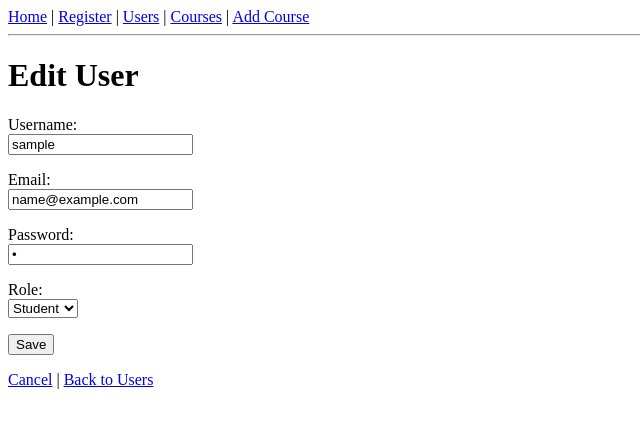
After one commit to MohammedAzhar043/lms, a Flask app: page /user/edit/1 in a window 1280 px wide. The commit adds this page. Shown: the top 428 px of the page, without its empty margins (0-640 px from the left). Run offline with Flask 3, Linux system fonts and the light colour scheme; tables that the repository leaves empty hold one stand-in row (values such as "Sample post").

Commit message:
curd completed

```diff
--- a/app.py
+++ b/app.py
@@ -1,8 +1,15 @@
 # LearnByTech - Flask Application
 # Segment 1: Project setup, config, models, DB create_all
 # Segment 2: Base template, Read (list users, list courses)
+# Segment 3: User Create (registration form + route)
+# Segment 4: User Read (list + detail)
+# Segment 5: User Update (edit form + route)
+# Segment 6: User Delete
+# Segment 7: Course Create
+# Segment 8: Course Read (list + detail)
+# Segment 9: Course Update and Delete
 
-from flask import Flask, render_template
+from flask import Flask, render_template, request, redirect, url_for
 from models import db, User, Course
 
 app = Flask(__name__)
@@ -37,6 +44,96 @@ def list_courses():
     return render_template('course_list.html', courses=courses)
 
 
+@app.route('/register', methods=['GET', 'POST'])
+def register():
+    """Create: user registration (Segment 3). GET = form, POST = save and redirect."""
+    if request.method == 'POST':
+        username = request.form['username']
+        email = request.form['email']
+        password = request.form['password']
+        role = request.form['role']
+        user = User(username=username, email=email, password=password, role=role)
+        db.session.add(user)
+        db.session.commit()
+        return redirect(url_for('list_users'))
+    return render_template('register.html')
+
+
+@app.route('/user/<int:id>')
+def user_detail(id):
+    """Read: single user detail (Segment 4)."""
+    user = User.query.get_or_404(id)
+    return render_template('user_detail.html', user=user)
+
+
+@app.route('/user/edit/<int:id>', methods=['GET', 'POST'])
+def edit_user(id):
+    """Update: edit user (Segment 5). GET = form with data, POST = save and redirect."""
+    user = User.query.get_or_404(id)
+    if request.method == 'POST':
+        user.username = request.form['username']
+        user.email = request.form['email']
+        user.password = request.form['password']
+        user.role = request.form['role']
+        db.session.commit()
+        return redirect(url_for('list_users'))
+    return render_template('user_edit.html', user=user)
+
+
+@app.route('/user/delete/<int:id>')
+def delete_user(id):
+    """Delete: remove user (Segment 6). Redirect to list after delete."""
+    user = User.query.get_or_404(id)
+    db.session.delete(user)
+    db.session.commit()
+    return redirect(url_for('list_users'))
+
+
+@app.route('/course/create', methods=['GET', 'POST'])
+def course_create():
+    """Create: add course (Segment 7). GET = form, POST = save and redirect."""
+    if request.method == 'POST':
+        title = request.form['title']
+        description = request.form.get('description', '')
+        teacher_id = request.form['teacher_id']
+        course = Course(title=title, description=description, teacher_id=int(teacher_id))
+        db.session.add(course)
+        db.session.commit()
+        return redirect(url_for('list_courses'))
+    teachers = User.query.filter_by(role='teacher').all()
+    return render_template('course_form.html', teachers=teachers)
+
+
+@app.route('/course/<int:id>')
+def course_detail(id):
+    """Read: single course detail (Segment 8)."""
+    course = Course.query.get_or_404(id)
+    return render_template('course_detail.html', course=course)
+
+
+@app.route('/course/edit/<int:id>', methods=['GET', 'POST'])
+def course_edit(id):
+    """Update: edit course (Segment 9). GET = form with data, POST = save and redirect."""
+    course = Course.query.get_or_404(id)
+    if request.method == 'POST':
+        course.title = request.form['title']
+        course.description = request.form.get('description', '')
+        course.teacher_id = int(request.form['teacher_id'])
+        db.session.commit()
+        return redirect(url_for('list_courses'))
+    teachers = User.query.filter_by(role='teacher').all()
+    return render_template('course_edit.html', course=course, teachers=teachers)
+
+
+@app.route('/course/delete/<int:id>')
+def course_delete(id):
+    """Delete: remove course (Segment 9). Redirect to list after delete."""
+    course = Course.query.get_or_404(id)
+    db.session.delete(course)
+    db.session.commit()
+    return redirect(url_for('list_courses'))
+
+
 # Create all tables when app runs (first time)
 with app.app_context():
     db.create_all()
--- a/templates/base.html
+++ b/templates/base.html
@@ -8,8 +8,10 @@
 <body>
     <nav>
         <a href="{{ url_for('home') }}">Home</a> |
+        <a href="{{ url_for('register') }}">Register</a> |
         <a href="{{ url_for('list_users') }}">Users</a> |
-        <a href="{{ url_for('list_courses') }}">Courses</a>
+        <a href="{{ url_for('list_courses') }}">Courses</a> |
+        <a href="{{ url_for('course_create') }}">Add Course</a>
     </nav>
     <hr>
     <main>
--- /dev/null
+++ b/templates/user_edit.html
@@ -0,0 +1,30 @@
+{% extends "base.html" %}
+{% block title %}Edit {{ user.username }} - LearnByTech{% endblock %}
+{% block content %}
+<h1>Edit User</h1>
+<form method="post" action="{{ url_for('edit_user', id=user.id) }}">
+    <p>
+        <label>Username:</label><br>
+        <input type="text" name="username" value="{{ user.username }}" required>
+    </p>
+    <p>
+        <label>Email:</label><br>
+        <input type="email" name="email" value="{{ user.email }}" required>
+    </p>
+    <p>
+        <label>Password:</label><br>
+        <input type="password" name="password" value="{{ user.password }}" required>
+    </p>
+    <p>
+        <label>Role:</label><br>
+        <select name="role" required>
+            <option value="student" {% if user.role == 'student' %}selected{% endif %}>Student</option>
+            <option value="teacher" {% if user.role == 'teacher' %}selected{% endif %}>Teacher</option>
+        </select>
+    </p>
+    <p>
+        <button type="submit">Save</button>
+    </p>
+</form>
+<p><a href="{{ url_for('user_detail', id=user.id) }}">Cancel</a> | <a href="{{ url_for('list_users') }}">Back to Users</a></p>
+{% endblock %}
--- a/templates/user_list.html
+++ b/templates/user_list.html
@@ -10,20 +10,22 @@
             <th>Username</th>
             <th>Email</th>
             <th>Role</th>
+            <th>Actions</th>
         </tr>
     </thead>
     <tbody>
         {% for user in users %}
         <tr>
             <td>{{ user.id }}</td>
-            <td>{{ user.username }}</td>
+            <td><a href="{{ url_for('user_detail', id=user.id) }}">{{ user.username }}</a></td>
             <td>{{ user.email }}</td>
             <td>{{ user.role }}</td>
+            <td><a href="{{ url_for('edit_user', id=user.id) }}">Edit</a> | <a href="{{ url_for('delete_user', id=user.id) }}">Delete</a></td>
         </tr>
         {% endfor %}
     </tbody>
 </table>
 {% else %}
-<p>No users yet.</p>
+<p>No users yet. <a href="{{ url_for('register') }}">Register</a> to add one.</p>
 {% endif %}
 {% endblock %}
```
Also changed, not shown: templates/course_detail.html (added, +13 -0 lines), templates/course_edit.html (added, +27 -0 lines), templates/course_form.html (added, +28 -0 lines), templates/course_list.html (+5 -2 lines), templates/register.html (added, +30 -0 lines), templates/user_detail.html (added, +12 -0 lines).
